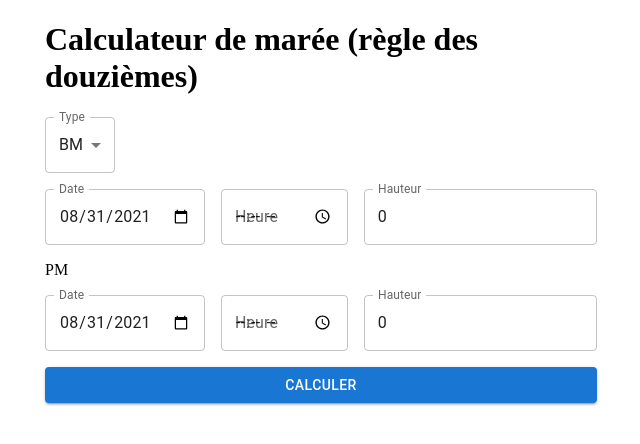
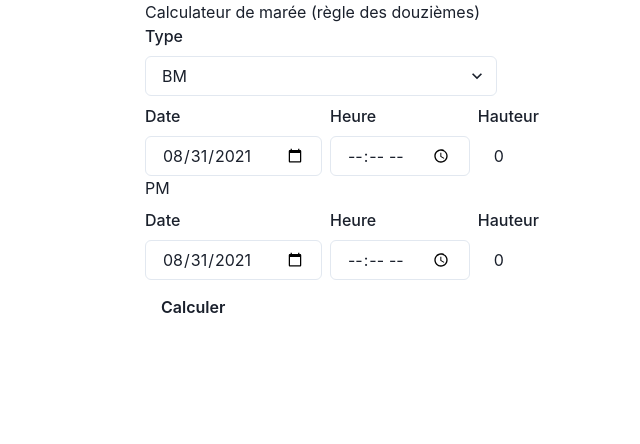
Before and after one commit to cballevre/maree12eme, a React (Create React App) app: page / in a window 1280 px wide. Shown: the top 444 px of the page, without its empty margins (319-959 px from the left). Built offline with nearby package versions, Linux system fonts and the light colour scheme.

Commit message:
Migrate from MUI to Chakra UI

```diff
--- a/package.json
+++ b/package.json
@@ -3,10 +3,9 @@
   "version": "0.1.0",
   "private": true,
   "dependencies": {
+    "@chakra-ui/react": "^2.3.4",
     "@emotion/react": "^11.10.4",
     "@emotion/styled": "^11.10.4",
-    "@mui/icons-material": "^5.10.3",
-    "@mui/material": "^5.10.5",
     "@testing-library/jest-dom": "^5.16.5",
     "@testing-library/react": "^13.4.0",
     "@testing-library/user-event": "^13.5.0",
@@ -17,6 +16,7 @@
     "chart.js": "^3.9.1",
     "dayjs": "^1.11.5",
     "formik": "^2.2.9",
+    "framer-motion": "^7.3.6",
     "react": "^18.2.0",
     "react-chartjs-2": "^4.3.1",
     "react-dom": "^18.2.0",
--- a/src/App.tsx
+++ b/src/App.tsx
@@ -1,17 +1,19 @@
 import React, { useState } from 'react';
-import Container from '@mui/material/Container';
 import TideForm from './components/TideForm/TideForm';
 import { Tide } from './models/tide';
 import TideDisplay from './components/TideDisplay/TideDisplay';
+import { ChakraProvider, Container } from '@chakra-ui/react';
 
 const App: React.FC = () => {
   const [tide, setTide] = useState<Tide | null>(null);
   return (
-    <Container maxWidth="sm">
-      <h1>Calculateur de marée (règle des douzièmes)</h1>
-      <TideForm onSubmit={(data) => setTide(data)}></TideForm>
-      {tide !== null && <TideDisplay tide={tide} />}
-    </Container>
+    <ChakraProvider>
+      <Container maxWidth="sm">
+        <h1>Calculateur de marée (règle des douzièmes)</h1>
+        <TideForm onSubmit={(data) => setTide(data)}></TideForm>
+        {tide !== null && <TideDisplay tide={tide} />}
+      </Container>
+    </ChakraProvider>
   );
 };
 
--- a/src/components/TideDisplay/TideDisplay.tsx
+++ b/src/components/TideDisplay/TideDisplay.tsx
@@ -1,9 +1,9 @@
-import { Box, Stack, Switch, Typography } from '@mui/material';
 import React, { useState, useCallback } from 'react';
 import { Tide, TideFragment } from '../../models/tide';
 import TideChartDisplay from '../TideChartDisplay/TideChartDisplay';
 import TideTableDisplay from '../TideTableDisplay/TideTableDisplay';
 import dayjs, { Dayjs } from 'dayjs';
+import { Stack, Switch, Box, Text } from '@chakra-ui/react';
 
 interface Props {
   tide: Tide;
@@ -12,7 +12,7 @@ interface Props {
 const TideDisplay: React.FC<Props> = ({ tide }) => {
   const [displayType, setDisplayType] = useState<boolean>(true);
 
-  const isTideRising = tide.isRising;
+  const isTideRising = tide.isRising === 1;
 
   const test = (
     previousValue: TideFragment[],
@@ -110,12 +110,12 @@ const TideDisplay: React.FC<Props> = ({ tide }) => {
   return (
     <Box>
       <Stack direction="row" spacing={1} alignItems="center">
-        <Typography>Graphique</Typography>
+        <Text>Graphique</Text>
         <Switch
           checked={displayType}
           onChange={() => setDisplayType(!displayType)}
         />
-        <Typography>Liste</Typography>
+        <Text>Liste</Text>
       </Stack>
       {displayType ? (
         <TideChartDisplay rows={data} />
--- a/src/components/TideElementForm/TideElementForm.tsx
+++ b/src/components/TideElementForm/TideElementForm.tsx
@@ -1,8 +1,8 @@
-import { Stack, TextField } from '@mui/material';
 import { useFormikContext } from 'formik';
 import React from 'react';
 import { TideElement } from '../../models/tide';
 import { DATE, TIME, HEIGHT } from './fieldsNames';
+import { FormControl, FormLabel, Input, Stack } from '@chakra-ui/react';
 
 interface Props {
   namespace: string;
@@ -27,33 +27,37 @@ const TideElementField: React.FC<Props> = ({ namespace }) => {
       spacing={2}
       mt={2}
     >
-      <TextField
+      <FormControl>
+        <FormLabel>Date</FormLabel>
+        <Input
           name={withNamespace(DATE)}
           type="date"
-        label="Date"
-        variant="outlined"
           value={formik.values[namespace as keyof Fields].date}
           onChange={formik.handleChange}
         />
-      <TextField
+      </FormControl>
+
+      <FormControl>
+        <FormLabel>Heure</FormLabel>
+        <Input
           name={withNamespace(TIME)}
           type="time"
-        label="Heure"
-        variant="outlined"
           value={formik.values[namespace as keyof Fields].time}
           onChange={formik.handleChange}
         />
-      <TextField
+      </FormControl>
+
+      <FormControl>
+        <FormLabel>Hauteur</FormLabel>
+        <Input
           name={withNamespace(HEIGHT)}
-        label="Hauteur"
           variant="outlined"
-        inputProps={{
-          type: 'number',
-          step: '0.01',
-        }}
+          type="number"
+          step="0.01"
           value={formik.values[namespace as keyof Fields].height}
           onChange={formik.handleChange}
         />
+      </FormControl>
     </Stack>
   );
 };
--- a/src/components/TideForm/TideForm.tsx
+++ b/src/components/TideForm/TideForm.tsx
@@ -1,20 +1,19 @@
 import { Formik, Form } from 'formik';
 import React from 'react';
-import Button from '@mui/material/Button/Button';
 import { Tide, TideElement } from '../../models/tide';
 import TideElementField from '../TideElementForm/TideElementForm';
 import validationSchema from './validationSchema';
 import defaultValues from './defaultValues';
 import { END, START, IS_RISING } from './fieldsNames';
 import dayjs, { type Dayjs } from 'dayjs';
-import { Box, FormControl, InputLabel, MenuItem, Select } from '@mui/material';
+import { FormControl, FormLabel, Select, Box, Button } from '@chakra-ui/react';
 
 interface Props {
   onSubmit: (data: Tide) => void;
 }
 
 interface FormValues {
-  isRising: boolean;
+  isRising: number;
   start: TideElement;
   end: TideElement;
 }
@@ -44,23 +43,22 @@ const TideForm: React.FC<Props> = ({ onSubmit }) => {
       {(formik) => (
         <Form>
           <FormControl>
-            <InputLabel id="starting-type-label">Type</InputLabel>
+            <FormLabel>Type</FormLabel>
             <Select
-              labelId="starting-type-label"
               name={IS_RISING}
-              label="Type"
               value={formik.values[IS_RISING]}
               onChange={formik.handleChange}
+              placeholder="Select option"
             >
-              <MenuItem value={false as any}>PM</MenuItem>
-              <MenuItem value={true as any}>BM</MenuItem>
+              <option value={0}>PM</option>
+              <option value={1}>BM</option>
             </Select>
           </FormControl>
           <TideElementField namespace={START} />
-          <p>{formik.values[IS_RISING] ? 'PM' : 'BM'}</p>
+          <p>{formik.values[IS_RISING] === 1 ? 'PM' : 'BM'}</p>
           <TideElementField namespace={END} />
           <Box mt={2}>
-            <Button color="primary" variant="contained" fullWidth type="submit">
+            <Button color="primary" variant="contained" type="submit">
               Calculer
             </Button>
           </Box>
--- a/src/components/TideForm/defaultValues.ts
+++ b/src/components/TideForm/defaultValues.ts
@@ -2,7 +2,7 @@ import { START, END, IS_RISING } from './fieldsNames';
 import tideElementDefaultValues from '../TideElementForm/defaultValues';
 
 export default {
-  [IS_RISING]: true,
+  [IS_RISING]: 1,
   [START]: tideElementDefaultValues,
   [END]: tideElementDefaultValues,
 };
--- a/src/components/TideForm/validationSchema.ts
+++ b/src/components/TideForm/validationSchema.ts
@@ -5,7 +5,7 @@ import { START, END, IS_RISING } from './fieldsNames';
 const REQUIRED_MESSAGE = 'This field is required';
 
 export default yup.object({
-  [IS_RISING]: yup.boolean().required(REQUIRED_MESSAGE),
+  [IS_RISING]: yup.number().required(REQUIRED_MESSAGE),
   [START]: tideElementValidationSchema,
   [END]: tideElementValidationSchema,
 });
--- a/src/components/TideTableDisplay/TideTableDisplay.tsx
+++ b/src/components/TideTableDisplay/TideTableDisplay.tsx
@@ -1,12 +1,16 @@
 import React from 'react';
-import Table from '@mui/material/Table';
-import TableBody from '@mui/material/TableBody';
-import TableCell from '@mui/material/TableCell';
-import TableContainer from '@mui/material/TableContainer';
-import TableHead from '@mui/material/TableHead';
-import TableRow from '@mui/material/TableRow';
-import Paper from '@mui/material/Paper';
 import { TideFragment } from '../../models/tide';
+
+import {
+  Table,
+  Thead,
+  Tbody,
+  Tr,
+  Th,
+  Td,
+  TableCaption,
+  TableContainer,
+} from '@chakra-ui/react';
 
 interface Props {
   rows: TideFragment[];
@@ -14,28 +18,25 @@ interface Props {
 
 const TideTableDisplay: React.FC<Props> = ({ rows }) => {
   return (
-    <TableContainer component={Paper}>
-      <Table>
-        <TableHead>
-          <TableRow>
-            <TableCell></TableCell>
-            <TableCell align="right">Heure</TableCell>
-            <TableCell align="right">Hauteur (m)</TableCell>
-          </TableRow>
-        </TableHead>
-        <TableBody>
+    <TableContainer>
+      <Table variant="striped">
+        <TableCaption>Imperial to metric conversion factors</TableCaption>
+        <Thead>
+          <Tr>
+            <Th></Th>
+            <Th>Heure</Th>
+            <Th isNumeric>Hauteur (m)</Th>
+          </Tr>
+        </Thead>
+        <Tbody>
           {rows.map((row) => (
-            <TableRow key={row.index}>
-              <TableCell component="th" scope="row">
-                {row.label}
-              </TableCell>
-              <TableCell align="right">{row.time}</TableCell>
-              <TableCell align="right">
-                {Math.round(row.height * 100) / 100}
-              </TableCell>
-            </TableRow>
+            <Tr key={row.index}>
+              <Td>{row.label}</Td>
+              <Td>{row.time}</Td>
+              <Td isNumeric>{Math.round(row.height * 100) / 100}</Td>
+            </Tr>
           ))}
-        </TableBody>
+        </Tbody>
       </Table>
     </TableContainer>
   );
--- a/src/models/tide.ts
+++ b/src/models/tide.ts
@@ -1,5 +1,5 @@
 export interface Tide {
-  isRising: boolean;
+  isRising: number;
   start: TideElement;
   end: TideElement;
   duration: number;
```
Also changed, not shown: 1 other file (tests, documents, lock files or other folders). Lines whose indentation alone changed are shown as unchanged.
